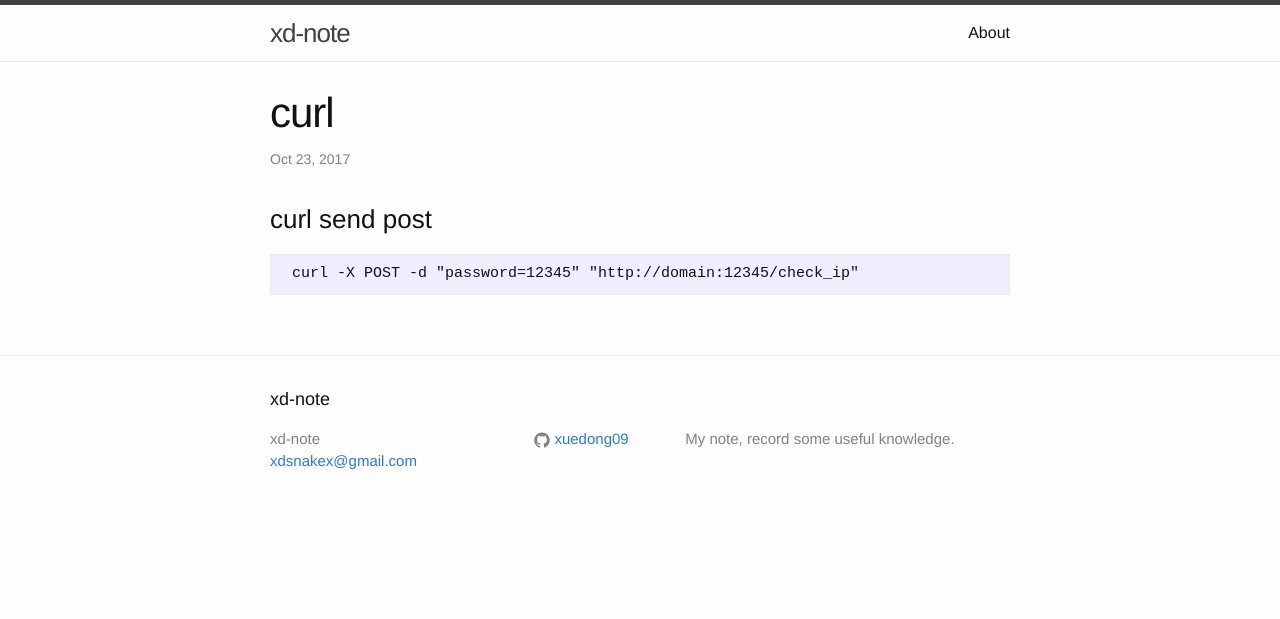
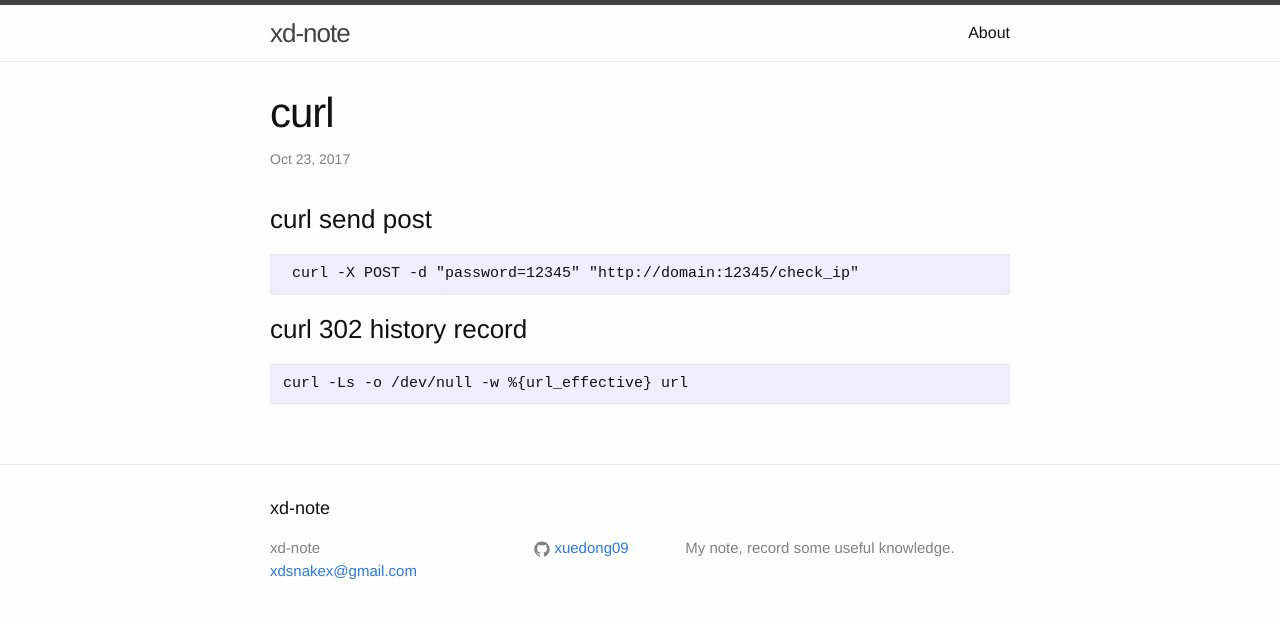
Before and after one commit to xuedong09/xuedong09.github.io, a Jekyll site: the page built from _posts/2017-10-23-curl.md, in a window 1280 px wide. Shown: the top 619 px of the page. Built offline with Jekyll 4.4.1, drawn with Linux system fonts in a browser that asks for light colours.

Commit message:
curl 302 history record list

```diff
--- a/_posts/2017-10-23-curl.md
+++ b/_posts/2017-10-23-curl.md
@@ -7,3 +7,8 @@ categories: jekyll update
 ### curl send post
 
      curl -X POST -d "password=12345" "http://domain:12345/check_ip"
+
+
+### curl 302 history record
+
+    curl -Ls -o /dev/null -w %{url_effective} url
```
